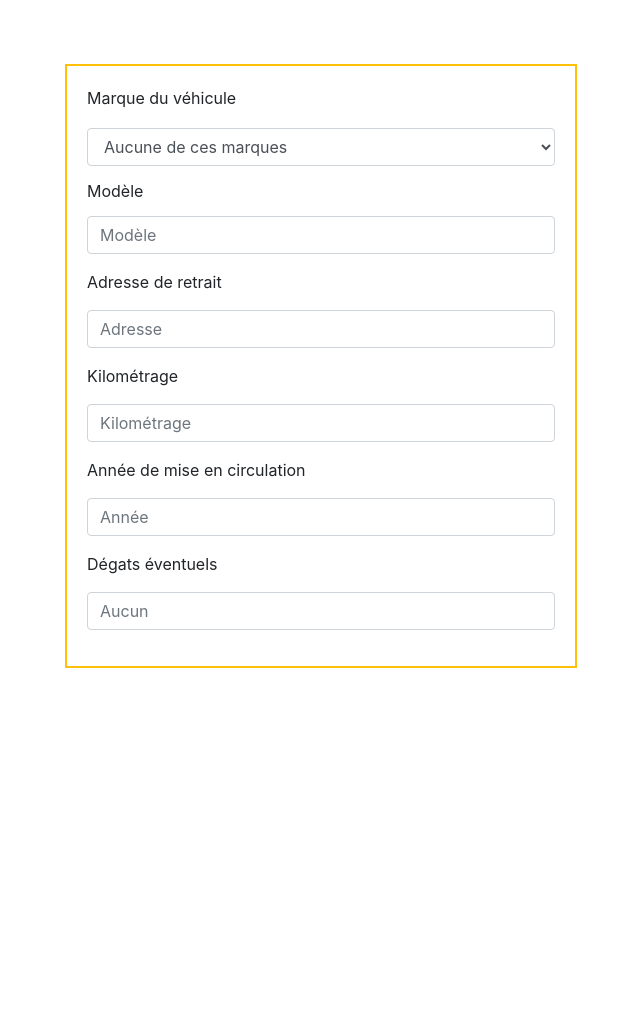
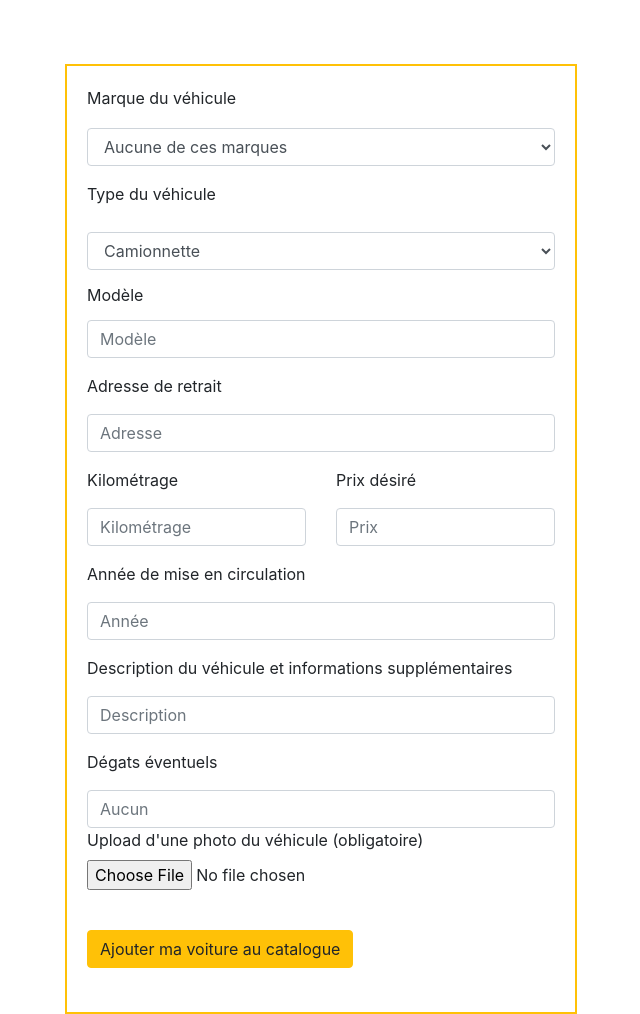
Before and after one commit to tomiboul/Notre-project-techno-web, a FastAPI app: template templates/ventePartic.html in a window 1280 px wide. Shown: the part 84-1098 px from the top of the page, without its empty margins (319-959 px from the left). Before the commit the page ends 752 px from the top, so only its background shows below. Run offline with FastAPI, Linux system fonts and the light colour scheme; the template is opened without the code that fills it, so the values that code supplies are empty; parts of the project's set-up code (start-up, migrations or seed data) failed here and were passed over.

Commit message:
upload image + deux trois trucs

```diff
--- a/app/database.py
+++ b/app/database.py
@@ -4,7 +4,7 @@ from sqlalchemy.orm import DeclarativeBase, sessionmaker
 #from app.models.users import User
 from sqlalchemy import select
 
-engine = create_engine("sqlite:///data/db.sqlit", echo=True)
+engine = create_engine("sqlite:///data/db.sqlite", echo=True)
 Session = sessionmaker(engine)
 session = Session()
 
--- a/app/models/voiture.py
+++ b/app/models/voiture.py
@@ -6,12 +6,13 @@ from app.models.users import User
 class Car(Base):
     __tablename__ = 'car'
     id = mapped_column(String(100), primary_key=True)
+    vehType=mapped_column(String(20))
     nomModel = mapped_column(String(100))
     marque = mapped_column(String(100))
     description = mapped_column(String(200))
     date_fabrication = mapped_column(String(10))
     etat = mapped_column(String(10))
-    image = mapped_column(String(100)) # a changer, à voir pour la création de lien exactement
+    image = mapped_column(String(60)) # a changer, à voir pour la création de lien exactement
     proprietaire_id : Mapped[str] = mapped_column(ForeignKey("users.id"))
     # proprio garage ou personne (en location proprio temporaire ou alors vente)
     prix = mapped_column(String(10))
--- a/app/schemas/voiture.py
+++ b/app/schemas/voiture.py
@@ -7,7 +7,8 @@ class CarSchema(BaseModel) :
     marque : str = Field(min_length=0, max_length=30)
     description: str = Field(min_length=0, max_length=300)
     date_fabrication: str= Field(min_length=0, max_length=10)
-    image : str # a modif
+    image : str = Field(min_length=1, max_length=60) # a modif
     proprietaire_id : str
     etat : str = Field(min_length=1,max_length=10)
     prix:str=Field(min_length=1,max_length=10)
+    vehType:str=Field(min_length=1,max_length=20)
--- a/app/services/location.py
+++ b/app/services/location.py
@@ -22,8 +22,8 @@ def get_all_car_for_location() -> list[CarSchema]:
                                         etat=car.etat,
                                         image = car.image,
                                         proprietaire_id= car.proprietaire_id,
-                                        prix = car.prix
-                                        #etat = car.etat
+                                        prix = car.prix,
+                                        vehType=car.vehType
                                         ))
         return car_location_list
 
--- a/templates/ventePartic.html
+++ b/templates/ventePartic.html
@@ -3,9 +3,9 @@
 {% block content %}
 
 <div class="form-group"></div>
-    <form style ="padding :20px; border: 2px solid rgb(255, 193, 7)" action="/vente/particulier" method="post" class="decalageplus">
+    <form style ="padding :20px; border: 2px solid rgb(255, 193, 7)" action="/vente/particulier" method="post" class="decalageplus" enctype="multipart/form-data">
 
-            <div class="form-group">
+
                 <label for="marque">Marque du véhicule</label>
                 <select style = "margin-top : 10px ;" class="form-control" id="marque" name="marque">
                   <optgroup label="Choississez une marque"></optgroup>
@@ -22,24 +22,54 @@
                   <option>Toyota</option> <option>Volkswagen (DAS AUTO)</option> <option>Volvo</option>
                 </select>
 
+                <label for="vehType" class="my-3">Type du véhicule</label>
+                <select style = "margin-top : 10px ;" class="form-control" id="vehType" name="vehType">
+                  <optgroup label="Choisissez un type"></optgroup>
+                  <option>Camionnette</option>
+                  <option>Petite voiture</option>
+                  <option>Moyenne voiture</option>
+                  <option>Grosse voiture</option>
+                  <option>Camion</option>
+                  <option>2 roues</option>
+                </select>
+
             <div style = "margin-top : 13px ;" >
               Modèle
-
-              <input style = "margin-top : 13px ;" type="text" class="form-control" name ="model" placeholder="Modèle" id="model" value="">
+              <input style = "margin-top : 13px ;" type="text" class="form-control" name ="modele" placeholder="Modèle" id="modele" value="">
             </div>
 
 
         <label for="adress" class="my-3">Adresse de retrait</label>
         <input type="text" class="form-control" id="adress" name="adress" placeholder="Adresse " value="" />
 
-        <label for="kilometrage" class="my-3">Kilométrage</label>
-        <input type="text" class="form-control" id="kilometrage" name="kilometrage" placeholder="Kilométrage " value="" />
+          <div class="row">
+            <div class="col">
+              <label for="kilometrage" class="my-3">Kilométrage</label>
+              <input type="text" class="form-control" id="kilometrage" name="kilometrage" placeholder="Kilométrage " value="" />
+            </div>
+            <div class="col">
+              <label for="prix" class="my-3">Prix désiré</label>
+              <input type="text" class="form-control" id="prix" name="prix" placeholder="Prix" value="" />
+            </div>
+          </div>
 
-        <label for="annee" class="my-3">Année de mise en circulation</label>
-        <input type="text" class="form-control" id="annee" name="annee" placeholder="Année" value="" />
+        <label for="date_fabrication" class="my-3">Année de mise en circulation</label>
+        <input type="text" class="form-control" id="date_fabrication" name="date_fabrication" placeholder="Année" value="" />
+
+        <label for="description" class="my-3">Description du véhicule et informations supplémentaires</label>
+        <input type="text" class="form-control" id="description" name="description" placeholder="Description" value="" />
 
         <label for="degats" class="my-3">Dégats éventuels</label>
         <input type="textarea" class="form-control" id="degats" name="degats" placeholder="Aucun" value="" />
+
+
+        <div class="form-group">
+          <label for="image">Upload d'une photo du véhicule (obligatoire)</label>
+          <input type="file" class="form-control-file" id="image" name="image">
+        </div>
+
+        <button type="submit" class="btn btn-warning my-4" href="/achat/catalogue"> Ajouter ma voiture au catalogue</button>
+
     </form>
 </div>
 
```
Also changed, not shown: app/route/vente.py (+15 -5 lines), app/services/achat.py (+19 -12 lines), templates/catalogue.html (+5 -3 lines), data/db.sqlite (added), data/dbold.sqlite (deleted), 9 other files.
